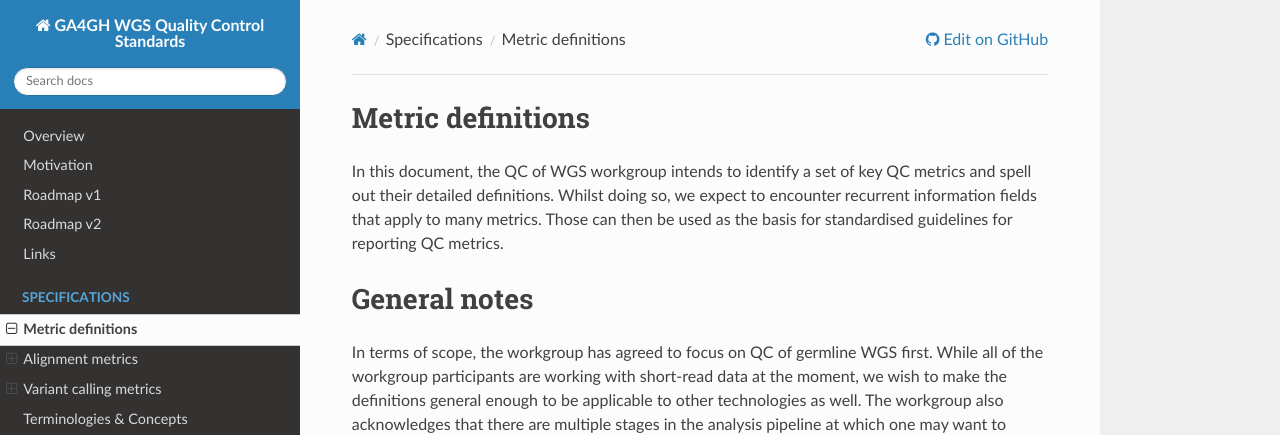
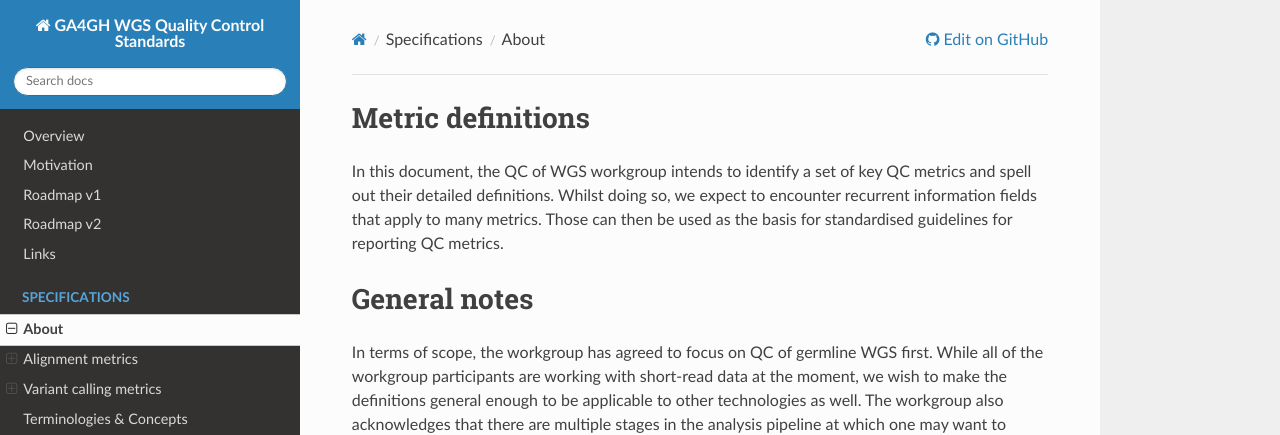
Before and after one commit to ga4gh/quality-control-wgs, an MkDocs documentation site: the page built from docs/metrics_definitions/README.md, in a window 1280 px wide and 1095 px high. Shown: the top 435 px of the window. Built offline with MkDocs 1.6.1, drawn with Linux system fonts in a browser that asks for light colours; nearby versions of some CDN libraries.

Commit message:
change metric definions to about

```diff
--- a/mkdocs.yml
+++ b/mkdocs.yml
@@ -14,7 +14,7 @@ nav:
   - roadmap_v2.md
   - links.md
   - Specifications:
-     - Metric definitions: metrics_definitions/README.md
+     - About: metrics_definitions/README.md
      - Alignment metrics:
        - metrics_definitions/bases-q30.md
        - metrics_definitions/cross-contamination.md
```
